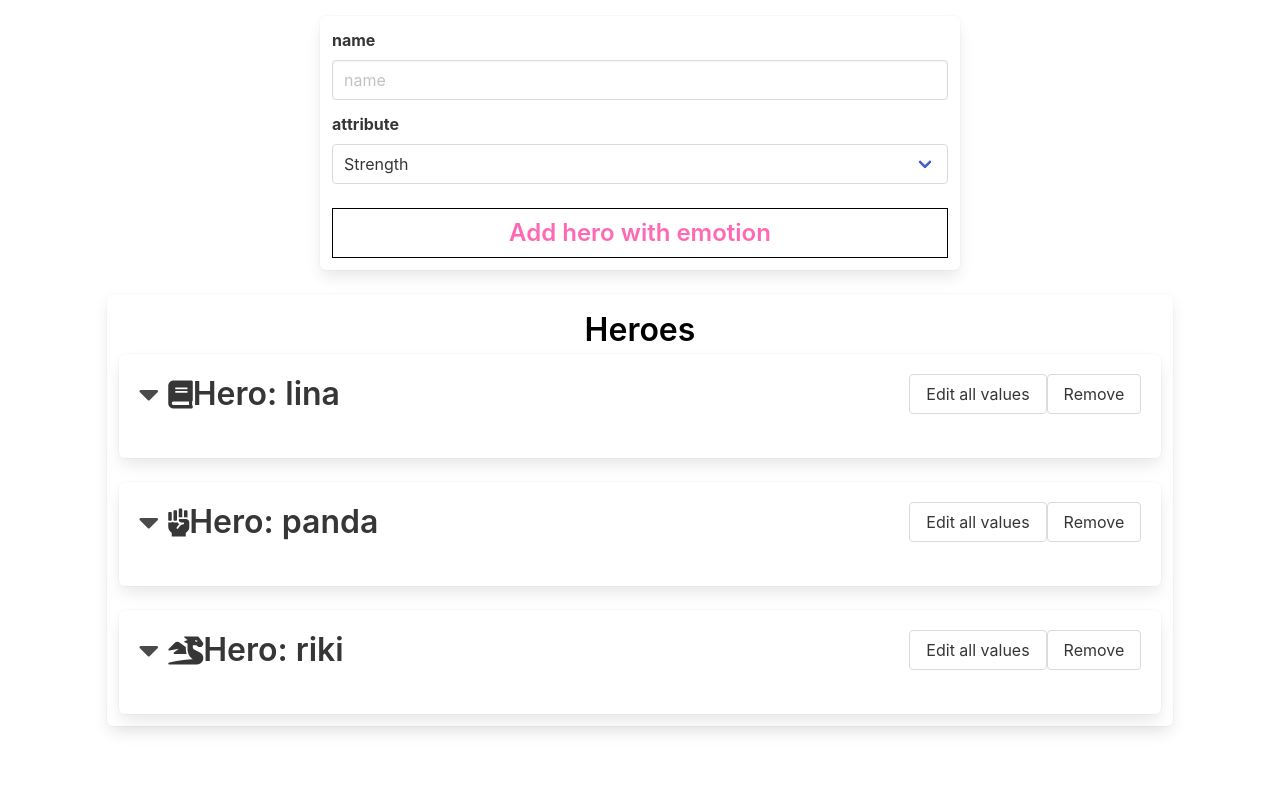
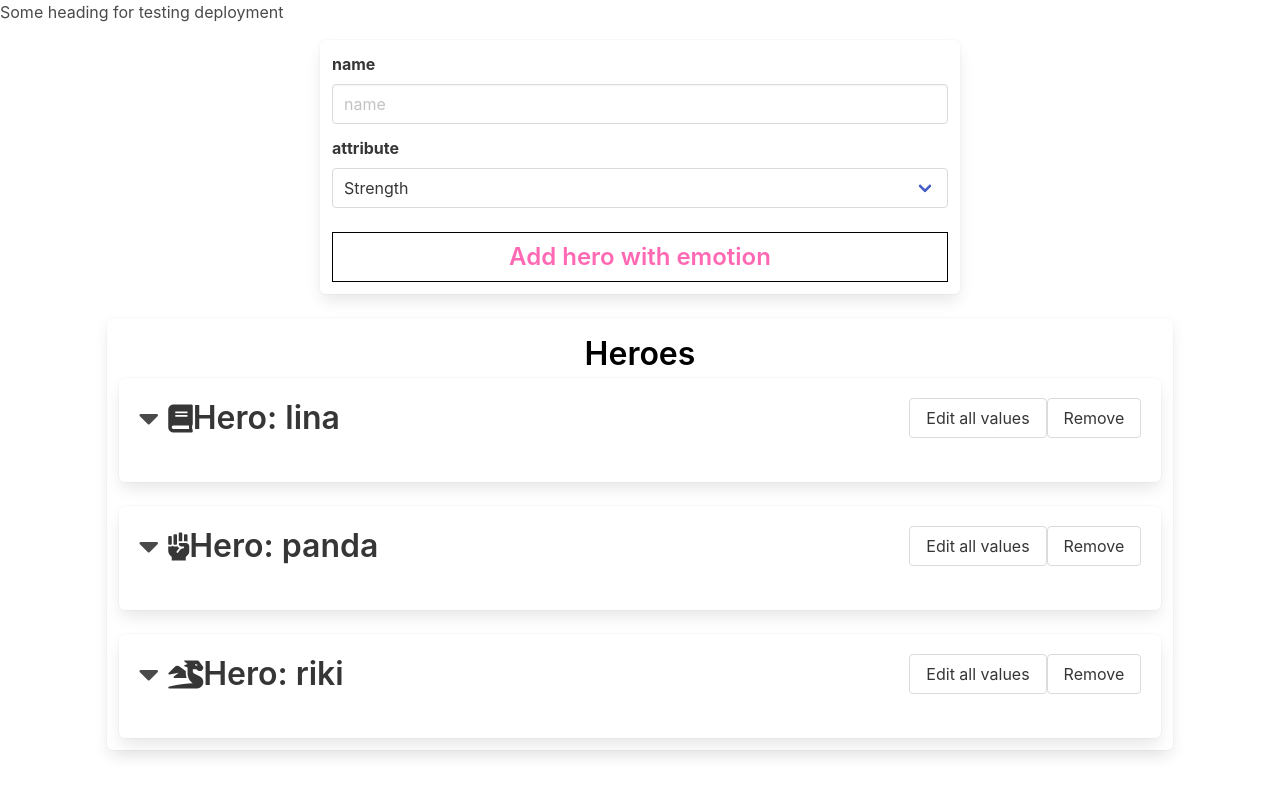
Before and after one commit to j0sephh123/reactdemo, a React (Create React App) app: page / in a window 1280 px wide. Shown: the top 796 px of the page. Built offline with nearby package versions, Linux system fonts and the light colour scheme.

Commit message:
make it better

```diff
--- a/src/App.jsx
+++ b/src/App.jsx
@@ -9,7 +9,7 @@ class App extends Component {
   render() {
     return (
       <Provider store={store}>
-
+        <h1>Some heading for testing deployment</h1>
         <AddHero />
         <Heroes />
       </Provider>
```
